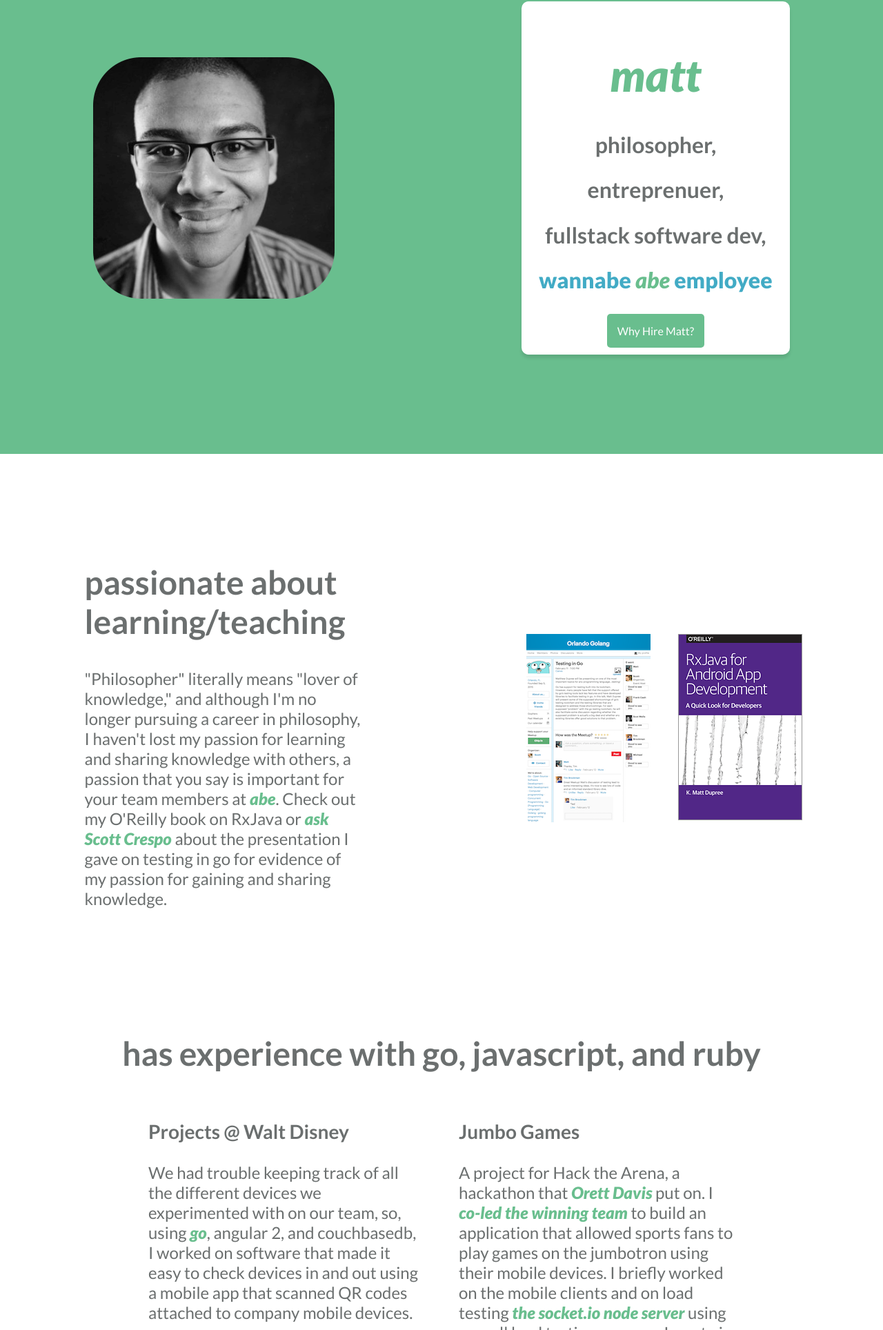
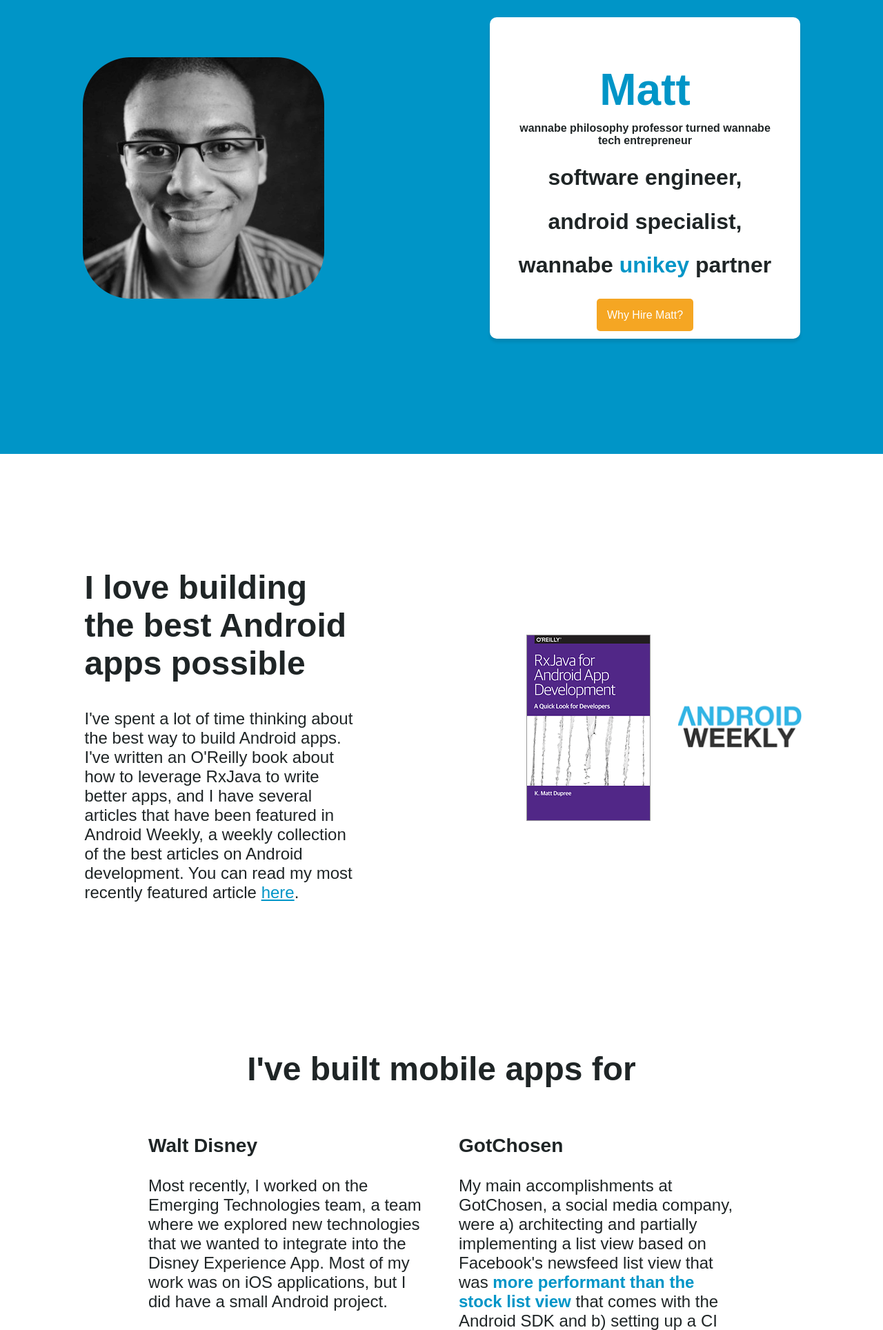
Before and after one commit to kmdupr33/matt-wants-to-work-for-you, a website: page index.html in a window 1280 px wide. Shown: the part 142-2070 px from the top of the page at 69% size. Drawn offline with Linux system fonts and the light colour scheme; some packages are replaced by stand-ins of ours; a script that the page names is missing.

Commit message:
unikey application

```diff
--- a/css/master.css
+++ b/css/master.css
@@ -1,6 +1,5 @@
 h1 {
   font-weight: 700;
-  font-style: italic;
   font-size: 4em;
 }
 
@@ -10,8 +9,8 @@
 body {
   margin: 0;
   padding: 0;
-  font-family: 'Lato';
-  color: #6B6F6F;
+  font-family: sans-serif;
+  color: #1f2526;
 }
 
 section {
@@ -19,7 +18,7 @@
 }
 
 a {
-  color: #69BE8E;
+  color: #0095c7;
 }
 
 .small-margin {
@@ -27,7 +26,7 @@
 }
 
 .green {
-  background: #69BE8E;
+  background: #0095c7;
 }
 
 .full {
@@ -58,9 +57,17 @@
 }
 
 .brand {
-  color: #69BE8E;
+  color: #0095c7;
   font-weight: 900;
-  font-style: italic;
+}
+
+.title {
+  margin-bottom: 10px;
+}
+
+.subtitle {
+  margin-top: 0px;
+  font-size: 1em;
 }
 
 .card {
@@ -73,7 +80,7 @@
 
 .blue {
   font-weight: 800;
-  color: #42ABC5;
+  color: #0095c7;
 }
 
 .aspiration {
@@ -81,7 +88,7 @@
 }
 
 .btn {
-  background: #69BE8E;
+  background: #f5a623;
   text-decoration: none;
   color: white;
   padding: 15px;
--- a/index.html
+++ b/index.html
@@ -5,78 +5,78 @@
     <meta http-equiv="X-UA-Compatible" content="IE=edge">
     <meta name="viewport" content="width=device-width, initial-scale=1">
     <title>Matt wants to work for you</title>
-    <link href='https://fonts.googleapis.com/css?family=Lato:300,400,,700,900,400italic,900italic' rel='stylesheet' type='text/css'>
     <link rel="stylesheet" href="/css/master.css" media="screen" title="no title">
   </head>
   <body>
     <header class="full centered-row green">
       <img class="small-margin" src="/img/me-rounded.png" alt="Matt Dupree"/>
       <div class="card small-margin">
-        <h1 class="brand">matt</h1>
-        <h2 class="grey">philosopher,</h2>
-        <h2 class="grey">entreprenuer,</h2>
-        <h2 class="grey">fullstack software dev,</h2>
-        <h2 class="aspiration blue">wannabe <span class="brand">abe</span> employee</h2>
+        <h1 class="brand title">Matt</h1>
+        <div class="constrained">
+          <h2 class="subtitle">wannabe philosophy professor turned wannabe tech entrepreneur</h2>
+        </div>
+        <h2 class="grey">software engineer,</h2>
+        <h2 class="grey">android specialist,</h2>
+        <h2 class="aspiration">wannabe <span class="brand">unikey</span> partner</h2>
         <a data-scroll class="btn" href="#why">Why Hire Matt?</a>
       </div>
     </header>
     <section id="why" class="full centered-row">
       <div class="copy">
-        <h2>passionate about learning/teaching</h2>
+        <h2>I love building the best Android apps possible</h2>
         <p>
-          "Philosopher" literally means "lover of knowledge," and although I'm no longer pursuing a career in philosophy, I haven't lost my passion for learning and sharing knowledge with others, a passion that you say is important for your team members at <span class="brand">abe</span>. Check out my O'Reilly book on RxJava or <span class="brand">ask Scott Crespo</span> about the presentation I gave on testing in go for evidence of my passion for gaining and sharing knowledge.
+          I've spent a lot of time thinking about the best way to build Android apps. I've written an O'Reilly book about how to leverage RxJava to write better apps, and I have several articles that have been featured in Android Weekly, a weekly collection of the best articles on Android development. You can read my most recently featured article <a href="http://www.philosophicalhacker.com/post/an-espresso-test-recorder-deep-dive/">here</a>.
         </p>
       </div>
       <div class="images">
-        <a href="http://www.meetup.com/OrlandoGolang/events/228255130/"><img src="/img/golang-talk.png" alt="" /></a>
         <a href="http://www.oreilly.com/programming/free/files/rxjava-for-android-app-development.pdf"><img src="/img/book.png" alt="" /></a>
+        <a href="http://androidweekly.net"><img src="/img/android-weekly.png" alt="" /></a>
       </div>
     </section>
     <section class="stack full">
-      <h2 class="text-center">has experience with go, javascript, and ruby</h2>
+      <h2 class="text-center">I've built mobile apps for</h2>
       <div class="start-row">
         <div class="copy">
-          <h3>Projects @ Walt Disney</h3>
+          <h3>Walt Disney</h3>
           <p>
-            We had trouble keeping track of all the different devices we experimented with on our team, so, using <span class="brand">go</span>, angular 2, and couchbasedb, I worked on software that made it easy to check devices in and out using a mobile app that scanned QR codes attached to company mobile devices.
+            Most recently, I worked on the Emerging Technologies team, a team where we explored new technologies that we wanted to integrate into the Disney Experience App. Most of my work was on iOS applications, but I did have a small Android project.
           </p>
           <p>
-            I also developed software to automate project assignments using <span class="brand">ruby</span> and for tracking projects and generating progress reports using <span class="brand">go</span>, angular 2, and couchbasedb
           </p>
         </div>
         <div class="copy">
-          <h3>Jumbo Games</h3>
+          <h3>GotChosen</h3>
           <p>
-            A project for Hack the Arena, a hackathon that <span class="brand">Orett Davis</span> put on. I <span class="brand">co-led the winning team</span> to build an application that allowed sports fans to play games on the jumbotron using their mobile devices. I briefly worked on the mobile clients and on load testing <span class="brand">the socket.io node server</span> using a small load testing program I wrote in <span class="brand">go</span>. Our software was successfully deployed at a Solar Bears game and was ready to handle all 10,000 fans in the stadium.
+            My main accomplishments at GotChosen, a social media company, were a) architecting and partially implementing a list view based on Facebook's newsfeed list view that was <span class="brand">more performant than the stock list view</span> that comes with the Android SDK and b) setting up a CI server for our Android builds.
           </p>
         </div>
         <div class="copy">
-          <h3>Zombie Rpg</h3>
+          <h3>Echo Interaction Group</h3>
           <p>
-            ZombieRpg is an rpg game you <span class="brand">play in slack</span> via slash commands. Its written in <span class="brand">go</span>. Its not finished, but I learned a good bit about <span class="brand">go and the slack api</span> while working on it.
+            I developed (mostly) Android and (some) iOS applications for various clients at Echo Interaction Group. I worked on setting up a CI server for Android builds here as well.
           </p>
         </div>
       </div>
     </section>
     <section class="full stack">
-      <h2 class="text-center">stoked about architecture, microservices, and machine learning</h2>
+      <h2 class="text-center">I'm a self-starter, careful thinker, and jack-of-all-trades</h2>
       <div class="start-row">
         <p class="copy">
-          While at Disney, I got a taste of working with microservices and machine-learning while <span class="brand">I developed a strategy for testing microservices for a NLP-based guest services application</span>. Working on this project whet my appetite for spending more time exploring microservice- and machine-learning-based applications.
+          You're looking for a "self-starter." I went from a wannabe philosophy professor to software engineer in just a few months, all by teaching myself to code mobile apps.
         </p>
         <p class="copy">
-          I also spent some time at disney "dockerizing" our web applications. <span class="brand">Docker</span>, as you know, can be very useful for deploying microservices.
+          You're looking for a "critical thinker." I have a master's degree in philosophy. Most philosophers tend to pride themselves in their ability to think critically and carefully. I'm no different.
         </p>
         <p class="copy">
-          I love thinking about software architecture. I recently realized that I care far more about scalable architectures than fancy UI or UX. See <a href="http://www.philosophicalhacker.com/post/why-we-should-stop-putting-logic-in-activities/">my writing on Android application architecture</a>, for example.
+          You're looking for someone who can "wear many hats." If you take a closer look at <a href="https://www.linkedin.com/in/k-matthew-dupree-44672178">my resume</a>, you'll see that I've worked with a lot of technologies aside from Android, and if you get to know me, you'll see that I have an insatiable desire to learn and try new things.
         </p>
       </div>
     </section>
     <section class="full centered-row green">
       <div class="card copy">
-        <h2>let's talk</h2>
+        <h2>Let's talk</h2>
         <p class="aspiration">
-            I think I'd be a good fit for abe. I realize I'm not a perfect fit for the positions you have posted, but I see myself at abe anyway. I'd love to chat about whether you believe I'd be a valuable addition to your team. If you'd like a more complete picture of my resume, check out <a href="https://www.linkedin.com/in/k-matthew-dupree-44672178">my linkedin page</a>.
+            I think I'd be a valuable addition to your team. If you'd like a more complete picture of my resume, check out <a href="https://www.linkedin.com/in/k-matthew-dupree-44672178">my linkedin page</a>.
         </p>
         <a class="btn" href="mailto:kmatthew.dupree@gmail.com">Email Me</a>
       </div>
```
Also changed, not shown: img/android-weekly.png (added).
